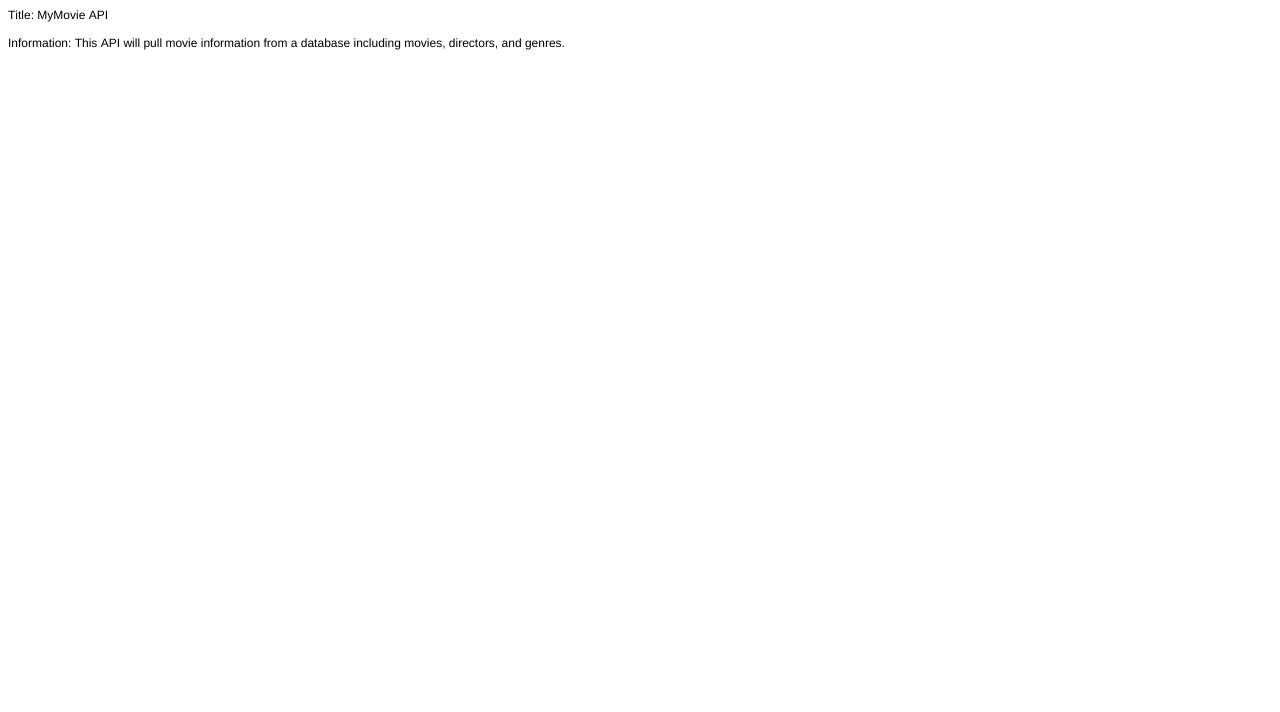
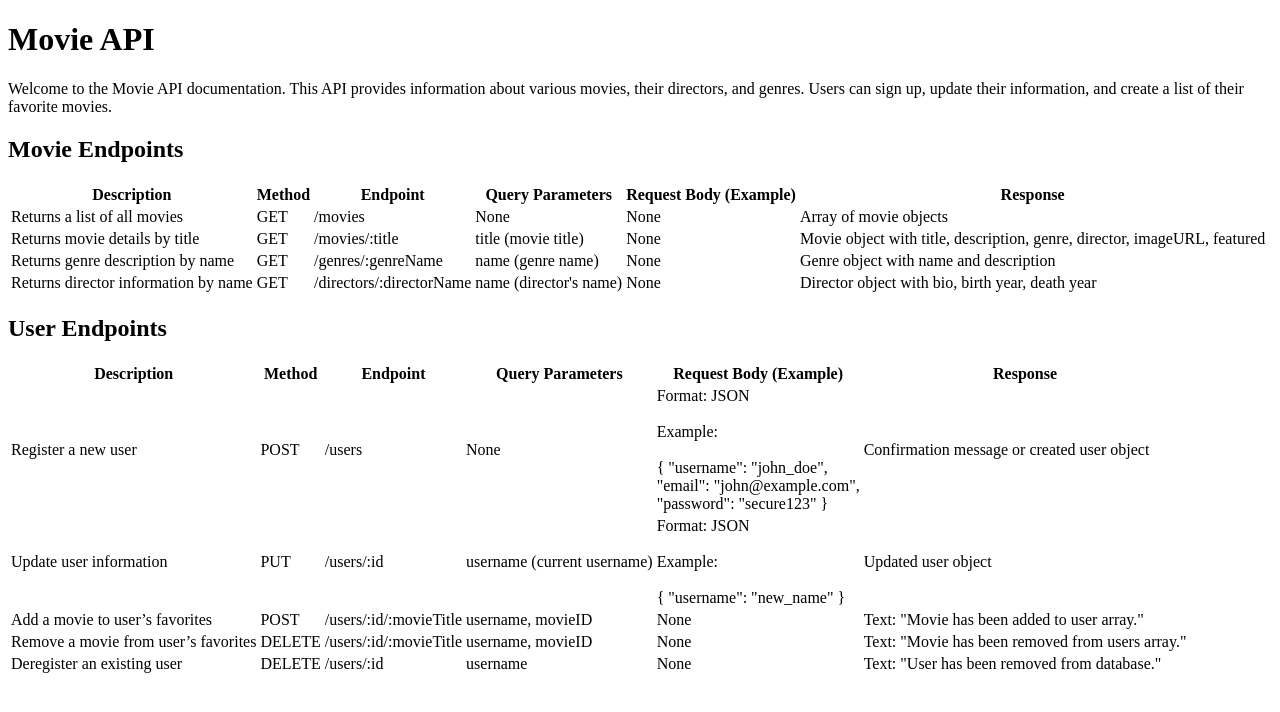
Before and after one commit to sal-estrada/movie-api, a website: page public/documentation.html in a window 1280 px wide. Drawn offline with Linux system fonts and the light colour scheme.

Commit message:
CRUD Update

```diff
--- a/package.json
+++ b/package.json
@@ -12,6 +12,7 @@
   "description": "",
   "dependencies": {
     "body-parser": "^2.2.0",
-    "express": "^5.1.0"
+    "express": "^5.1.0",
+    "uuid": "^13.0.0"
   }
 }
--- a/public/documentation.html
+++ b/public/documentation.html
@@ -13,8 +13,128 @@
   </style>
 </head>
 <body>
-<p class="p1"><span class="s1">Title: MyMovie API<span class="Apple-converted-space"> </span></span></p>
-<p class="p2"><span class="s1"></span><br></p>
-<p class="p1"><span class="s1">Information: This API will pull movie information from a database including movies, directors, and genres.<span class="Apple-converted-space"> </span></span></p>
+  <h1>Movie API</h1>
+  <p>Welcome to the Movie API documentation. This API provides information about various movies, their directors, and genres. Users can sign up, update their information, and create a list of their favorite movies.</p>
+
+  <h2> Movie Endpoints</h2>
+
+  <table>
+    <tr>
+      <th>Description</th>
+      <th>Method</th>
+      <th>Endpoint</th>
+      <th>Query Parameters</th>
+      <th>Request Body (Example)</th>
+      <th>Response</th>
+    </tr>
+
+    <tr>
+      <td>Returns a list of all movies</td>
+      <td>GET</td>
+      <td>/movies</td>
+      <td>None</td>
+      <td>None</td>
+      <td>Array of movie objects</td>
+    </tr>
+
+    <tr>
+      <td>Returns movie details by title</td>
+      <td>GET</td>
+      <td>/movies/:title</td>
+      <td>title (movie title)</td>
+      <td>None</td>
+      <td>Movie object with title, description, genre, director, imageURL, featured</td>
+    </tr>
+
+    <tr>
+      <td>Returns genre description by name</td>
+      <td>GET</td>
+      <td>/genres/:genreName</td>
+      <td>name (genre name)</td>
+      <td>None</td>
+      <td>Genre object with name and description</td>
+    </tr>
+
+    <tr>
+      <td>Returns director information by name</td>
+      <td>GET</td>
+      <td>/directors/:directorName</td>
+      <td>name (director's name)</td>
+      <td>None</td>
+      <td>Director object with bio, birth year, death year</td>
+    </tr>
+  </table>
+
+  <h2> User Endpoints</h2>
+
+  <table>
+    <tr>
+      <th>Description</th>
+      <th>Method</th>
+      <th>Endpoint</th>
+      <th>Query Parameters</th>
+      <th>Request Body (Example)</th>
+      <th>Response</th>
+    </tr>
+
+    <tr>
+      <td>Register a new user</td>
+      <td>POST</td>
+      <td>/users</td>
+      <td>None</td>
+      <td>
+          Format: JSON <br> <br>
+          Example:  <br> <br>
+        {
+          "username": "john_doe",<br>
+          "email": "john@example.com",<br>
+          "password": "secure123"
+        }
+      </td>
+      <td>Confirmation message or created user object</td>
+    </tr>
+
+    <tr>
+      <td>Update user information</td>
+      <td>PUT</td>
+      <td>/users/:id</td>
+      <td>username (current username)</td>
+      <td>
+          Format: JSON  <br> <br>
+          Example: <br> <br>
+        {
+          "username": "new_name"
+        }
+      </td>
+      <td>Updated user object</td>
+    </tr>
+
+    <tr>
+      <td>Add a movie to user’s favorites</td>
+      <td>POST</td>
+      <td>/users/:id/:movieTitle</td>
+      <td>username, movieID</td>
+      <td>None</td>
+      <td>Text: "Movie has been added to user array."</td>
+    </tr>
+
+    <tr>
+      <td>Remove a movie from user’s favorites</td>
+      <td>DELETE</td>
+      <td>/users/:id/:movieTitle</td>
+      <td>username, movieID</td>
+      <td>None</td>
+      <td>Text: "Movie has been removed from users array."</td>
+    </tr>
+
+    <tr>
+      <td>Deregister an existing user</td>
+      <td>DELETE</td>
+      <td>/users/:id</td>
+      <td>username</td>
+      <td>None</td>
+      <td>Text: "User has been removed from database."</td>
+    </tr>
+  </table>
 </body>
 </html>
```
Also changed, not shown: index.js (+137 -14 lines), 2 other files.
